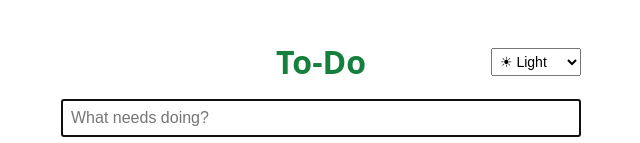
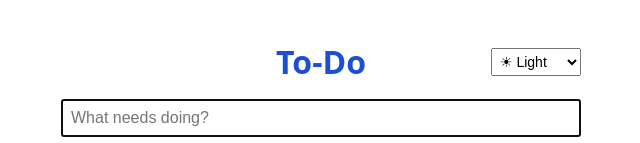
Before and after one commit to rongronghuang-81/todo, a plain HTML site: page index.html in a window 1280 px wide. Shown: the top 143 px of the page, without its empty margins (319-959 px from the left). Drawn offline with Linux system fonts and the light colour scheme.

Commit message:
Change the heading color from green to blue
Co-Authored-By: Claude Sonnet 5.5 <noreply@anthropic.com>

```diff
--- a/index.html
+++ b/index.html
@@ -9,13 +9,13 @@
     color-scheme: light;
     --bg: #ffffff; --fg: #111111; --muted: #666666; --border: #dddddd;
     --badge-bg: #e8eefc; --badge-fg: #223344; --overdue: #c0392b; --done: #888888;
-    --heading: #15803d;
+    --heading: #1d4ed8;
   }
   :root[data-theme="dark"] {
     color-scheme: dark;
     --bg: #1b1d21; --fg: #e8e8e8; --muted: #a0a4ab; --border: #3a3d44;
     --badge-bg: #2d3a5c; --badge-fg: #dbe4ff; --overdue: #ff7b6b; --done: #7d818a;
-    --heading: #4ade80;
+    --heading: #60a5fa;
   }
   body { font-family: system-ui, sans-serif; max-width: 520px; margin: 40px auto; padding: 0 16px;
          background: var(--bg); color: var(--fg); }
```
